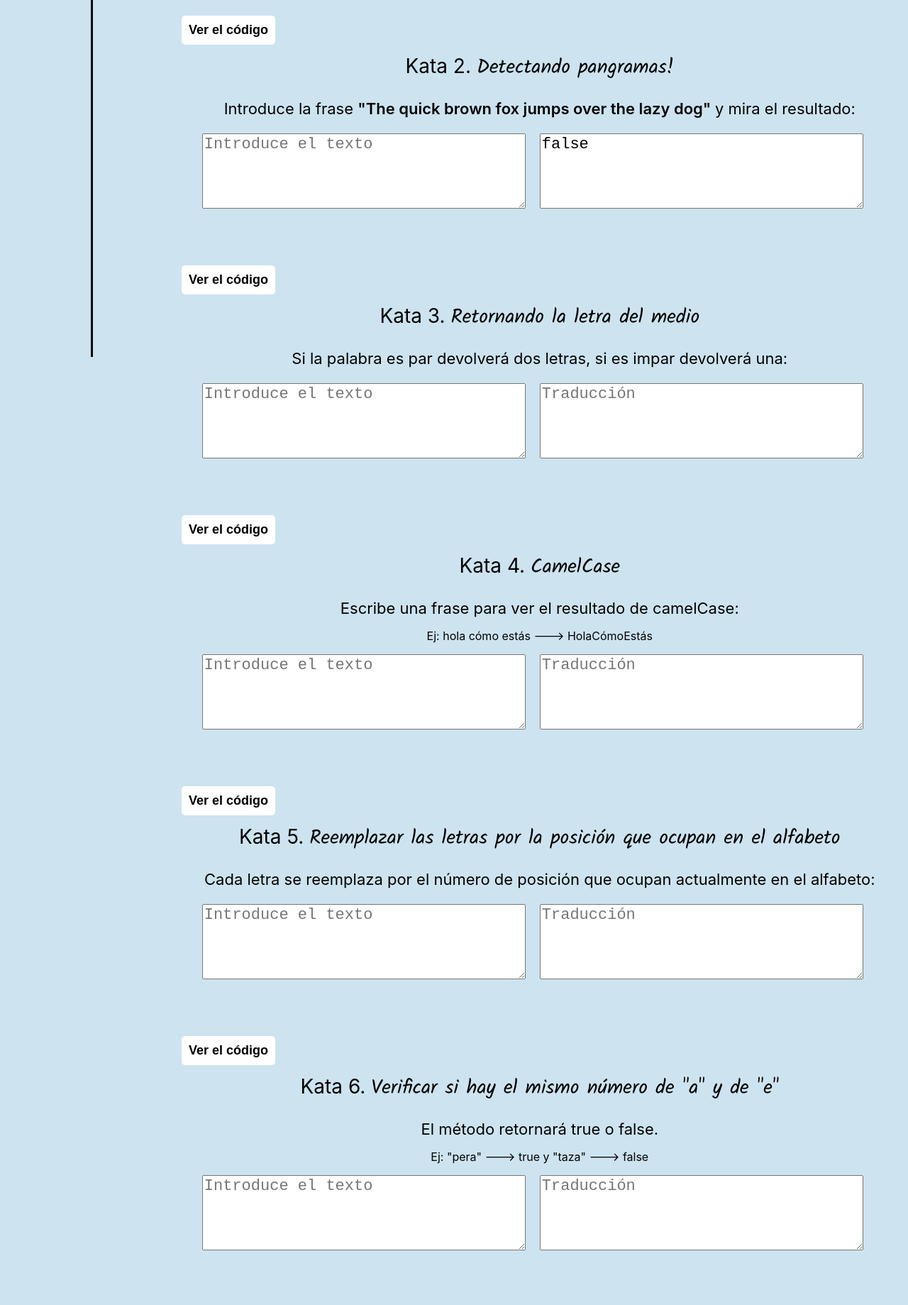
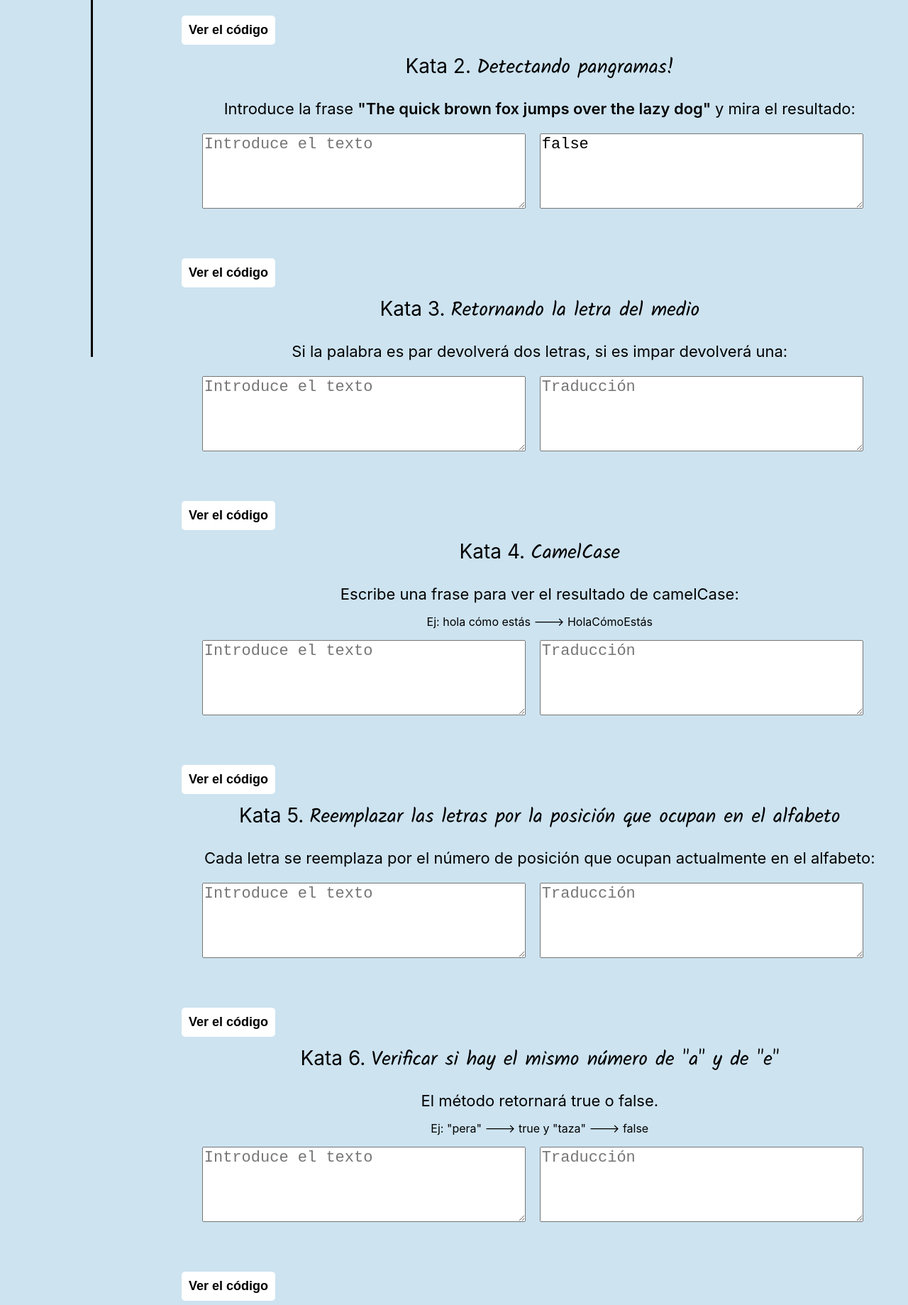
Before and after one commit to nataliamateo/Katas, a React app: page / in a window 1280 px wide. Shown: the part 327-2166 px from the top of the page at 71% size. Built offline with nearby package versions, Linux system fonts and the light colour scheme.

Commit message:
Change all padding katas

```diff
--- a/src/stylesheets/Kata2.scss
+++ b/src/stylesheets/Kata2.scss
@@ -2,7 +2,7 @@
   display: flex;
   flex-direction: column;
   align-items: center;
-  padding-bottom: 80px;
+  padding-bottom: 70px;
 
   &__title {
     font-size: 28px;
--- a/src/stylesheets/Kata3.scss
+++ b/src/stylesheets/Kata3.scss
@@ -2,7 +2,7 @@
   display: flex;
   flex-direction: column;
   align-items: center;
-  padding-bottom: 80px;
+  padding-bottom: 70px;
 
   &__title {
     font-size: 28px;
--- a/src/stylesheets/Kata4.scss
+++ b/src/stylesheets/Kata4.scss
@@ -2,7 +2,7 @@
   display: flex;
   flex-direction: column;
   align-items: center;
-  padding-bottom: 80px;
+  padding-bottom: 70px;
 
   &__title {
     font-size: 28px;
--- a/src/stylesheets/Kata5.scss
+++ b/src/stylesheets/Kata5.scss
@@ -2,7 +2,7 @@
   display: flex;
   flex-direction: column;
   align-items: center;
-  padding-bottom: 80px;
+  padding-bottom: 70px;
 
   &__title {
     font-size: 28px;
--- a/src/stylesheets/Kata6.scss
+++ b/src/stylesheets/Kata6.scss
@@ -2,7 +2,7 @@
   display: flex;
   flex-direction: column;
   align-items: center;
-  padding-bottom: 80px;
+  padding-bottom: 70px;
 
   &__title {
     font-size: 28px;
--- a/src/stylesheets/Kata7.scss
+++ b/src/stylesheets/Kata7.scss
@@ -2,7 +2,7 @@
   display: flex;
   flex-direction: column;
   align-items: center;
-  padding-bottom: 80px;
+  padding-bottom: 70px;
 
   &__title {
     font-size: 28px;
--- a/src/stylesheets/Kata8.scss
+++ b/src/stylesheets/Kata8.scss
@@ -2,7 +2,7 @@
   display: flex;
   flex-direction: column;
   align-items: center;
-  padding-bottom: 80px;
+  padding-bottom: 70px;
 
   &__title {
     font-size: 28px;
```
